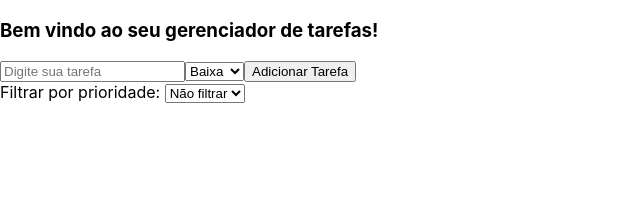
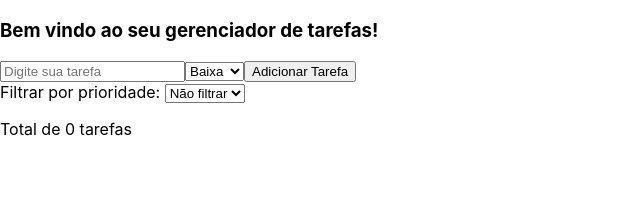
Before and after one commit to AntonyRNS/PWII-GerenciadorTarefas, a React (Vite) app: page / in a window 1280 px wide. Shown: the top 209 px of the page, without its empty margins (0-640 px from the left). Built offline with nearby package versions, Linux system fonts and the light colour scheme.

Commit message:
v2.0(implementação completa do filtro, implementação do contador de prioridades)

```diff
--- a/src/Components/GerenciadorTarefas/GerenciadorTarefas.jsx
+++ b/src/Components/GerenciadorTarefas/GerenciadorTarefas.jsx
@@ -7,7 +7,6 @@ function GerenciadorTarefas() {
     const [prioridade, setPrioridade] = useState('baixa');
     const [concluida, setConcluida] = useState(false);
     const [prioridadeFiltro, setPrioridadeFiltro] = useState('nao_filtrar');
-
     const adicionarTarefa = (e) => {
         e.preventDefault();
 
@@ -31,6 +30,19 @@ function GerenciadorTarefas() {
             )
         );
     }
+
+
+    function contarTarefas(prioridadeTarefa) {
+        return tarefas.reduce((contador, tarefa) => {
+            if (prioridadeTarefa === 'nao_filtrar' || tarefa.prioridade === prioridadeTarefa) {
+                return contador + 1;
+            }
+            return contador;
+        }, 0);
+    }
+
+
+
 
     const tarefasFiltradas = prioridadeFiltro === 'nao_filtrar'
         ? tarefas
@@ -64,6 +76,7 @@ function GerenciadorTarefas() {
                 <option value="media">Média</option>
                 <option value="alta">Alta</option>
             </select>
+            <p>Total de {contarTarefas(prioridadeFiltro)} tarefas</p>
 
             <ul>
                 {tarefasFiltradas.map((tarefa) => (
```
Also changed, not shown: 1 other file (tests, documents, lock files or other folders).
